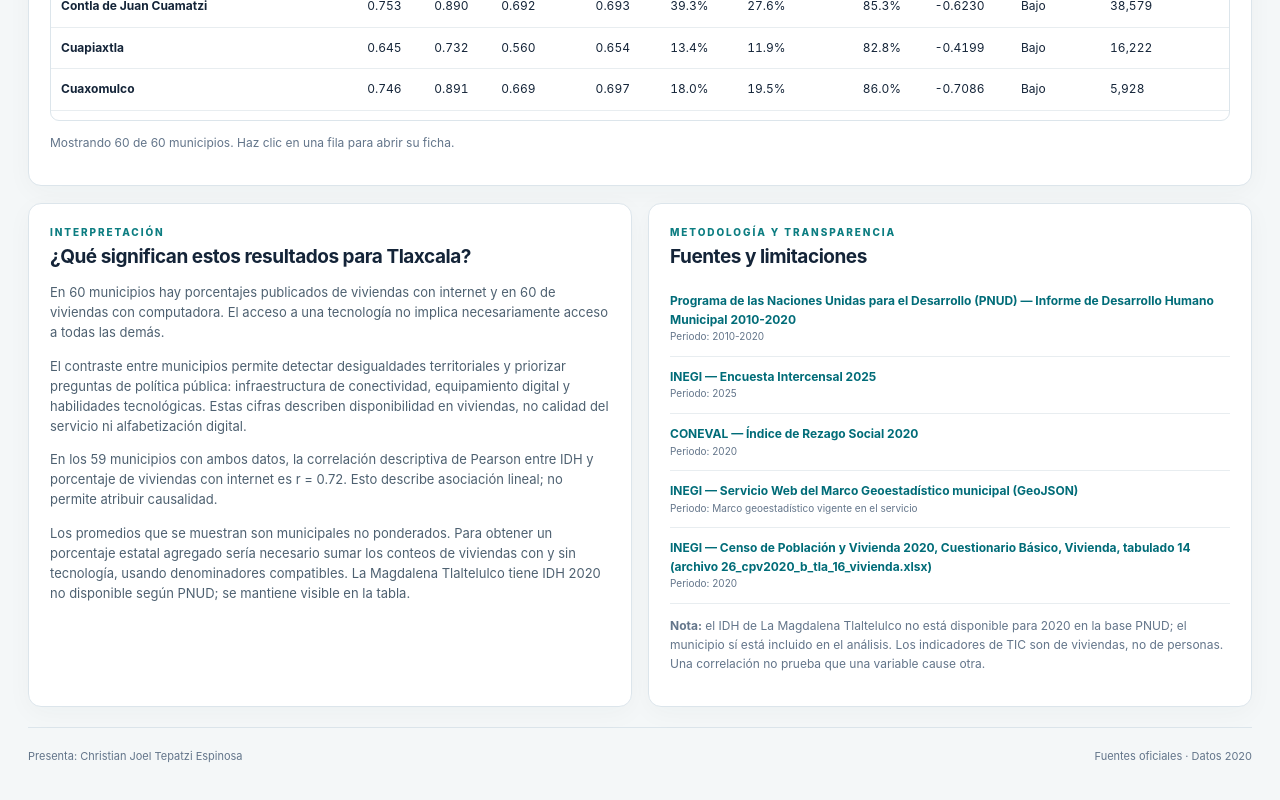
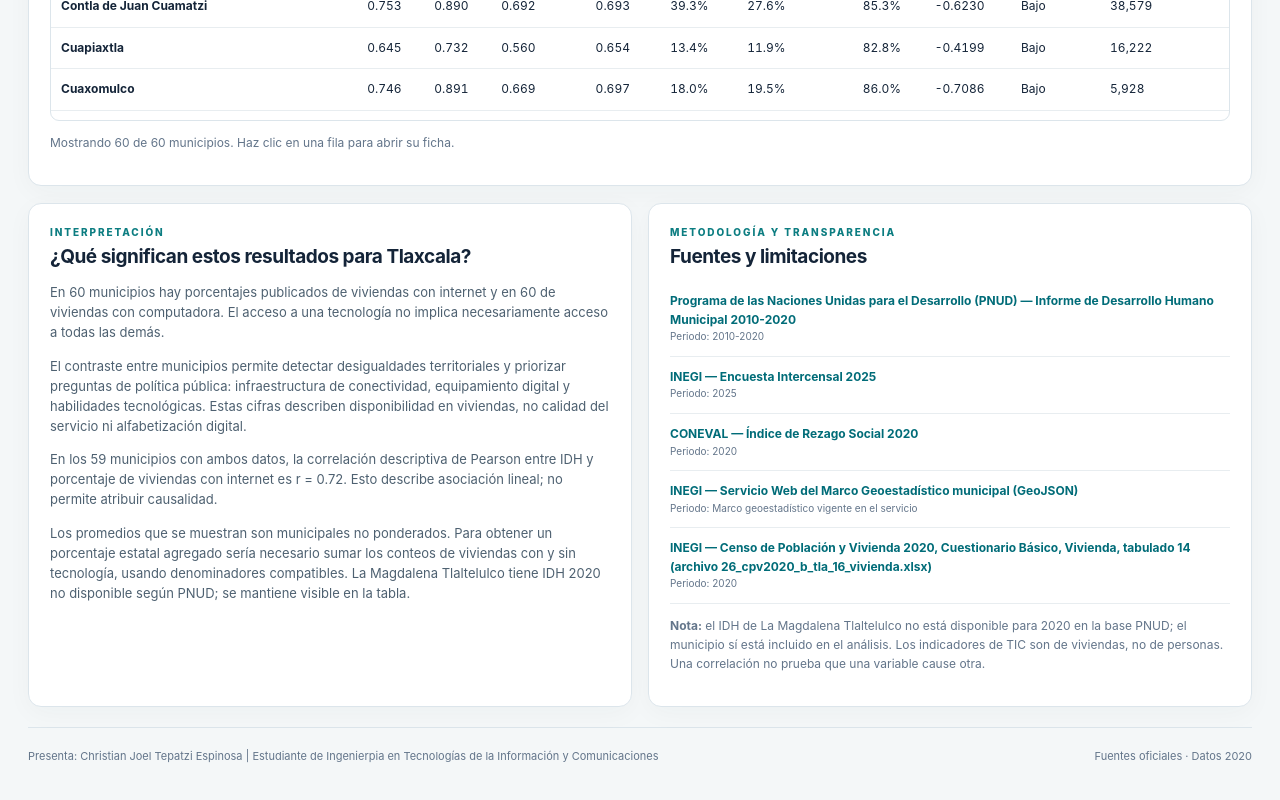
Before and after one commit to xTyann/observatorio-tlaxcala, a plain HTML site: page index.html in a window 1280 px wide. Shown: the part 2429-3229 px from the top of the page. Drawn offline with nearby package versions, Linux system fonts and the light colour scheme; no server answers.

Commit message:
Update index.html

```diff
--- a/index.html
+++ b/index.html
@@ -180,7 +180,7 @@
                     viviendas, no de personas. Una correlación no prueba que una variable cause otra.</p>
             </article>
         </section>
-        <footer>Presenta: Christian Joel Tepatzi Espinosa <span>Fuentes oficiales · Datos 2020</span></footer>
+        <footer>Presenta: Christian Joel Tepatzi Espinosa | Estudiante de Ingenierpia en Tecnologías de la Información y Comunicaciones<span>Fuentes oficiales · Datos 2020</span></footer>
     </main>
     <script src="https://unpkg.com/leaflet@1.9.4/dist/leaflet.js"></script>
     <script src="js/app.js"></script>
```
